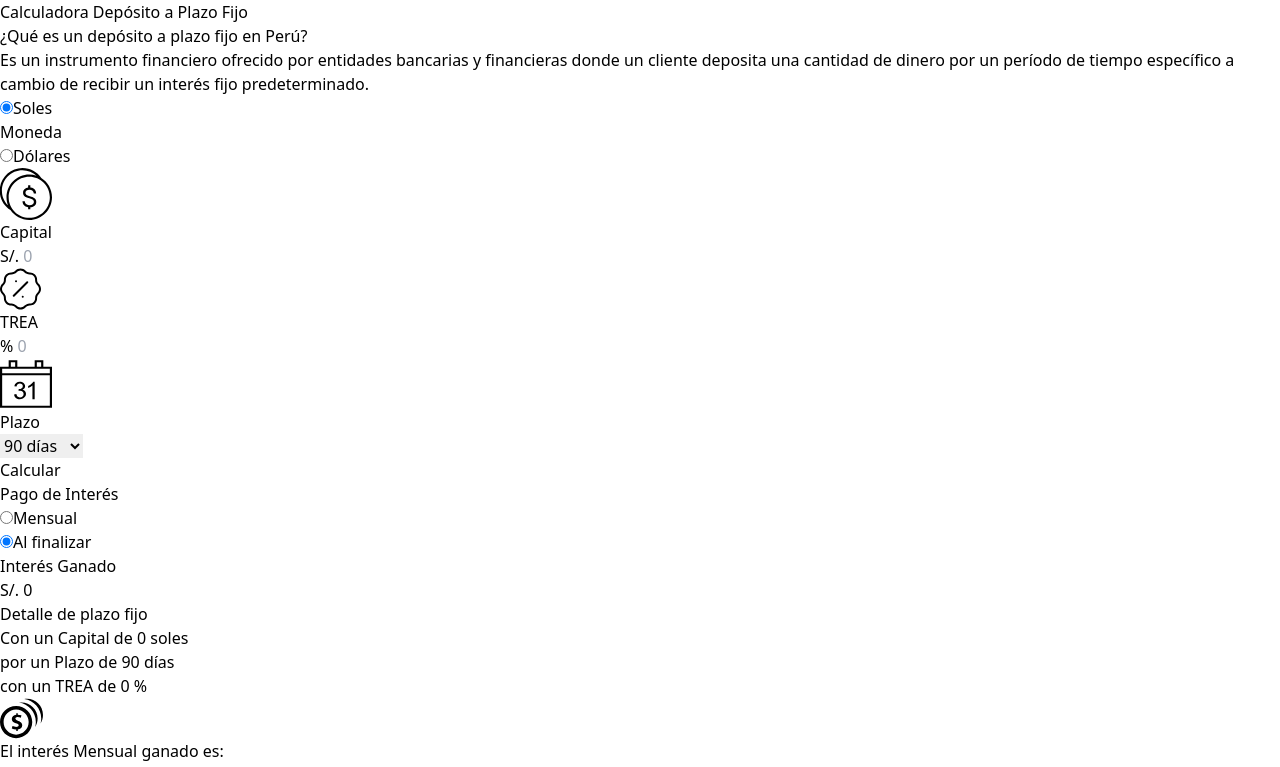
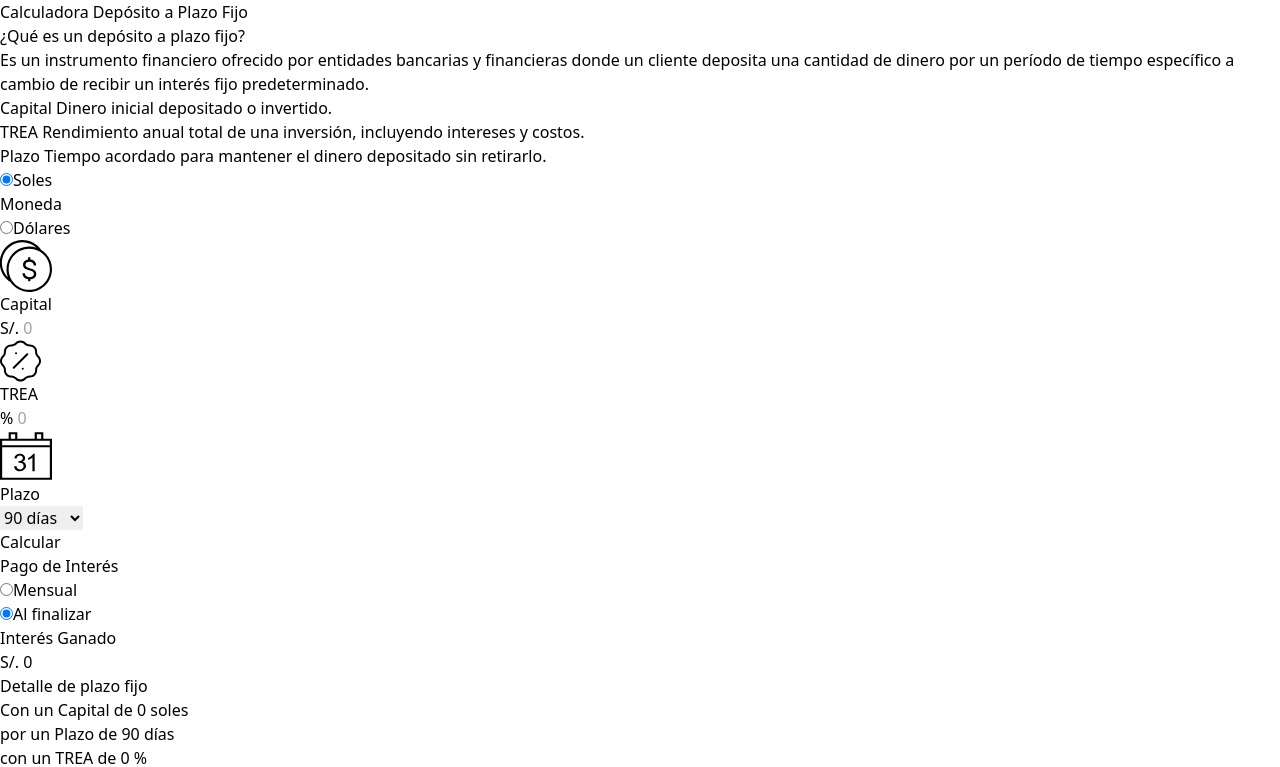
Before and after one commit to nattdev/fixed-deposit-calculator, a React (Vite) app in the folder client/: page / in a window 1280 px wide. Shown: the top 767 px of the page. Built offline with nearby package versions, Linux system fonts and the light colour scheme.

Commit message:
Add text information about the terms within a div element

```diff
--- a/client/src/components/DepositInfo.jsx
+++ b/client/src/components/DepositInfo.jsx
@@ -1,10 +1,21 @@
 function DepositInfo() {
     return (
-        <div className="flex justify-center items-center flex-col text-center my-6 mx-auto sm:w-2/4 px-2 w-3/4">
-            <p className="text-lg font-semibold mb-2">¿Qué es un depósito a plazo fijo en Perú?</p>
+        <div className="flex justify-center items-center flex-col text-center my-6 mx-auto md:w-2/3 px-2 w-3/4">
+            <p className="text-lg font-semibold mb-2">¿Qué es un depósito a plazo fijo?</p>
             <p className="sm:text-base text-sm">
                 Es un instrumento financiero ofrecido por entidades bancarias y financieras donde un cliente deposita una cantidad de dinero por un período de tiempo específico a cambio de recibir un interés fijo predeterminado.
             </p>
+            <div className="flex flex-col text-sm justify-center text-center py-3 w-3/4">
+                <p className="flex flex-col py-1">
+                    <span className="font-semibold pb-1">Capital</span>  Dinero inicial depositado o invertido.
+                </p>
+                <p className="flex flex-col py-1">
+                    <span className="font-semibold pb-1">TREA</span>  Rendimiento anual total de una inversión, incluyendo intereses y costos.
+                </p>
+                <p className="flex flex-col py-1">
+                    <span className="font-semibold pb-1">Plazo</span> Tiempo acordado para mantener el dinero depositado sin retirarlo.
+                </p>
+            </div>
         </div>
     )
 }
```
